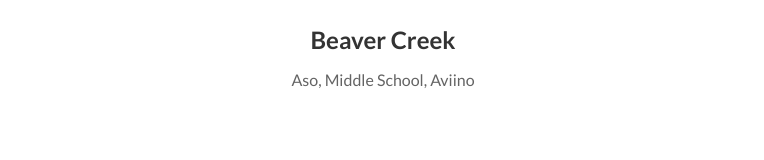
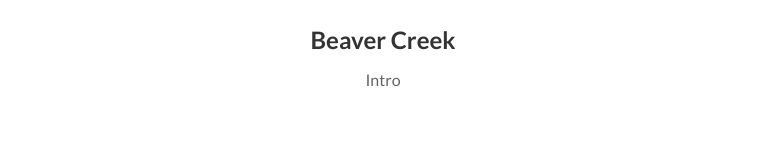
Before and after one commit to cphthomas/jurapodcastsplayer, a React (Create React App) app: page / in a window 1280 px wide. Shown: the part 407-567 px from the top of the page, without its empty margins (257-1021 px from the left). Built offline with nearby package versions, Linux system fonts and the light colour scheme; the HTML template or start-up script is replaced by a standard one.

Commit message:
new mp3's and images

```diff
--- a/src/data.js
+++ b/src/data.js
@@ -4,9 +4,9 @@ function chillHop() {
     {
       name: "Beaver Creek",
       cover:
-        "https://chillhop.com/wp-content/uploads/2020/09/0255e8b8c74c90d4a27c594b3452b2daafae608d-1024x1024.jpg",
-      artist: "Aso, Middle School, Aviino",
-      audio: "https://mp3.chillhop.com/serve.php/?mp3=10075",
+        "https://storage.googleapis.com/tepedu/images/reel.png",
+      artist: "Intro",
+      audio: "https://storage.googleapis.com/tepedu/statistik_podcasts/1._intro.m4a",
       color: ["#205950", "#2ab3bf"],
       id: uuidv4(),
       active: true,
@@ -14,9 +14,9 @@ function chillHop() {
     {
       name: "Daylight",
       cover:
-        "https://chillhop.com/wp-content/uploads/2020/07/ef95e219a44869318b7806e9f0f794a1f9c451e4-1024x1024.jpg",
-      artist: "Aiguille",
-      audio: "https://mp3.chillhop.com/serve.php/?mp3=9272",
+        "https://storage.googleapis.com/tepedu/images/reel2.png",
+      artist: "Variable",
+      audio: "https://storage.googleapis.com/tepedu/statistik_podcasts/2._Variable.m4a",
       color: ["#EF8EA9", "#ab417f"],
       id: uuidv4(),
       active: false,
```
Also changed, not shown: package.json (+12 -0 lines), 1 other file (tests, documents, lock files or other folders).
